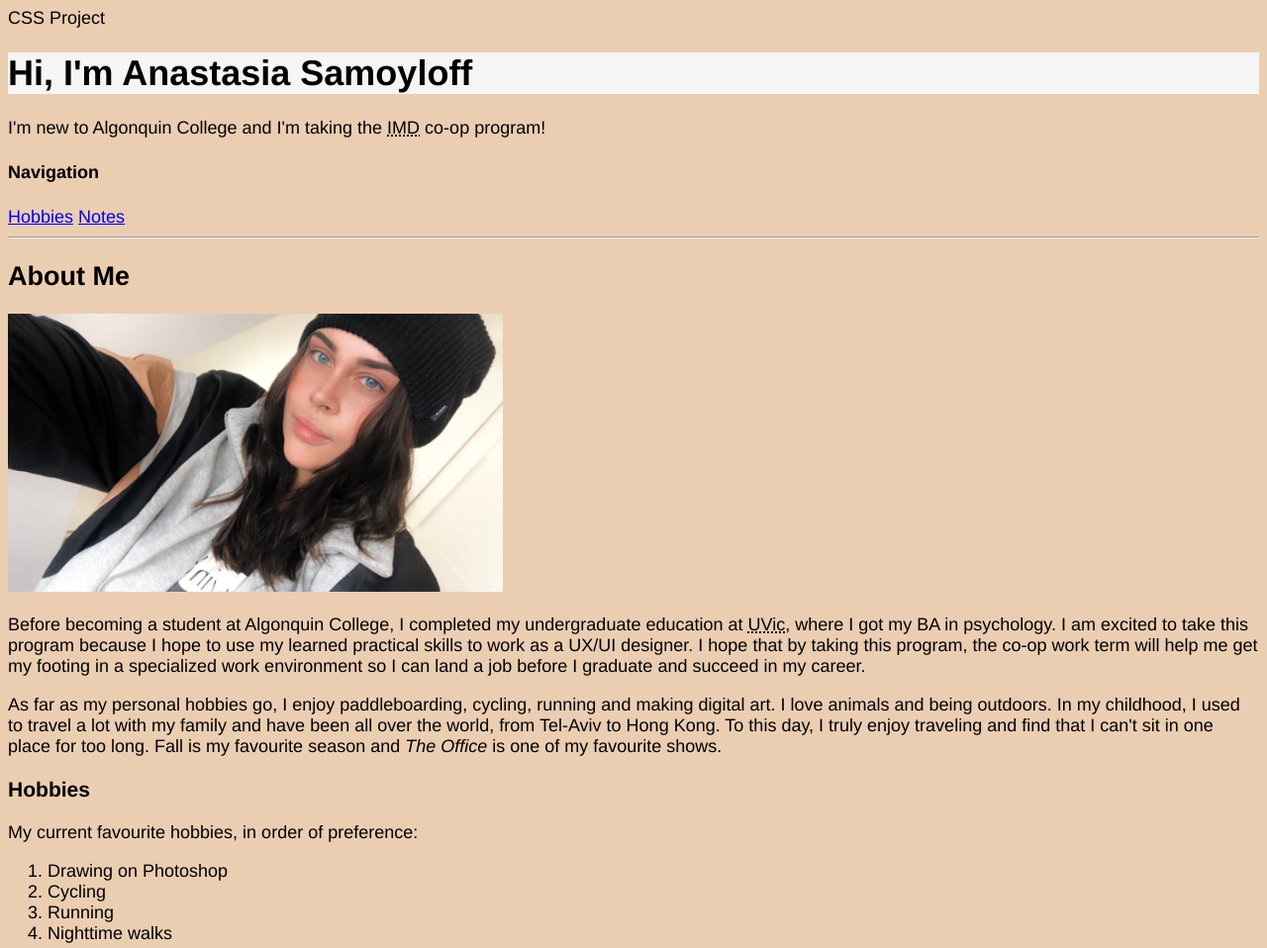
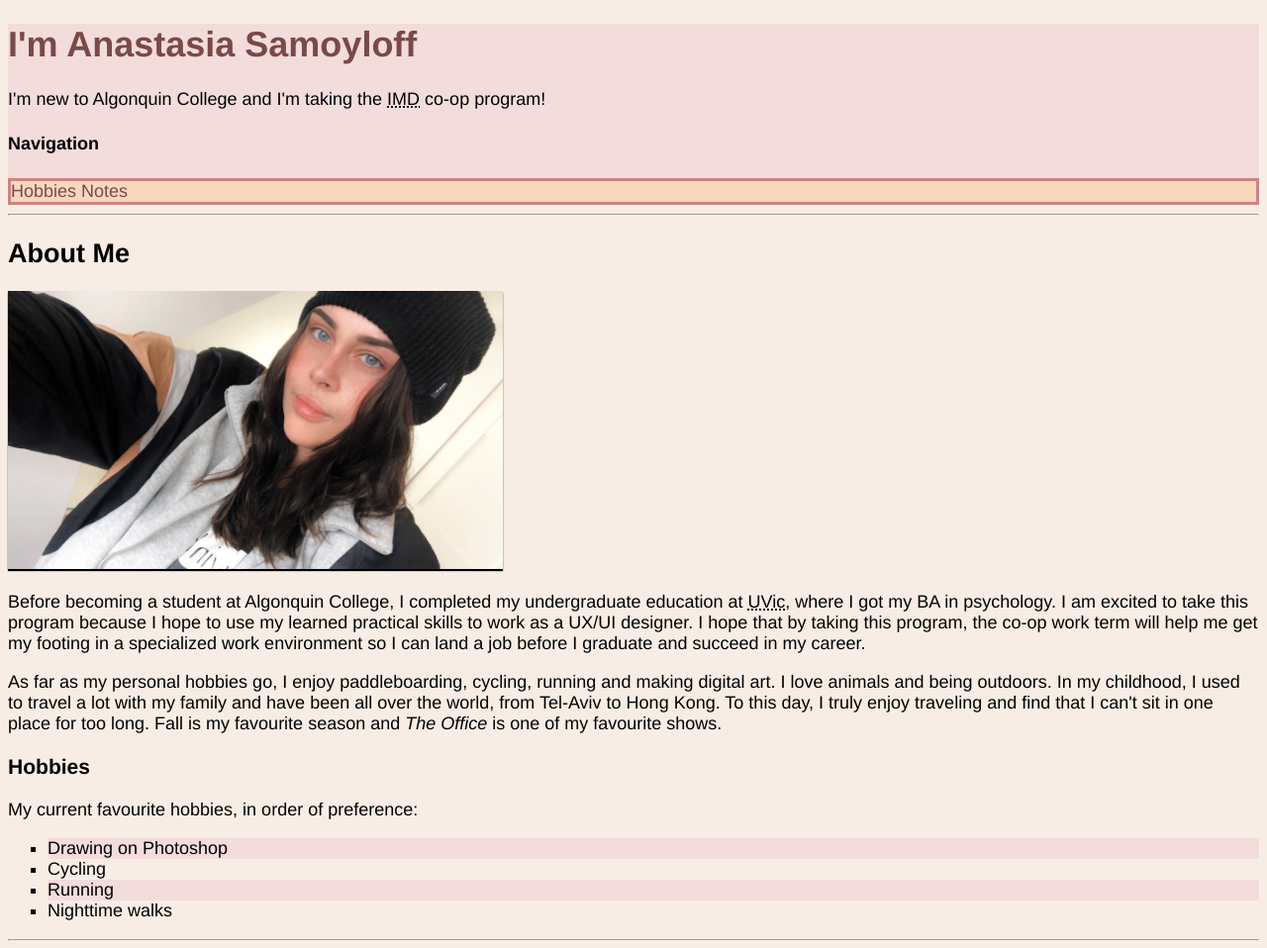
Before and after one commit to samo0018/samo0018.github.io, a plain HTML site: page html-assignment/index.html in a window 1280 px wide. Shown: the top 958 px of the page at 99% size. Drawn offline with Linux system fonts and the light colour scheme.

Commit message:
finished work

```diff
--- a/html-assignment/css/main.css
+++ b/html-assignment/css/main.css
@@ -1,16 +1,41 @@
-/* apply a BG color to the whole page (or the body tag) */
 
-body{
-    background-color:rgb(235, 205, 178);
-    /* changing the font family - always provide a list of fallbacks*/
+body {
+    background-color:rgb(248, 237, 228);
     font-family:'Helvetica', Arial, Helvetica, sans-serif;
     font-size: 18px;
 }
 
-h1, footer p{
-    background-color: whitesmoke;
+header, footer p {
+    background-color: rgb(243, 220, 220);
 }
 
-.site-title{
-    color:thistle;
+.site-title {
+    color:rgb(122, 73, 73);
 }
+
+#my-image {
+    box-shadow:0 2px 1px rgb(0, 0, 0)
+}
+
+li {
+    list-style-type: square;
+    }
+
+li:nth-child(2n-1){
+    background-color: rgb(243, 220, 220);
+}
+
+nav {
+    background-color: rgb(247, 215, 188);
+    border-style: solid;
+    border-color: rgb(204, 131, 131);
+}
+
+a {
+    color:rgb(122, 73, 73);
+    text-decoration: none;
+}
+
+a:hover{
+    background-color:peru;
+}
--- a/html-assignment/index.html
+++ b/html-assignment/index.html
@@ -1,11 +1,16 @@
 <!DOCTYPE html>
 <html lang="en">
 
+<head>
+    <meta charset="UTF-8">
+    <title> html-assignment </title>
+    <link href="css/main.css" rel="stylesheet">
+</head>
+
 <body>
 
-    <head>
-        <site-title> CSS Project </site-title>
-        <h1>Hi, I'm Anastasia Samoyloff</h1>
+    <header>
+        <h1 class="site-title"> I'm Anastasia Samoyloff </h1>
         <p>I'm new to Algonquin College and I'm taking the <abbr title="Interactive Media Design">IMD</abbr> co-op program! </p>
 
         <h4>Navigation</h4>
@@ -13,15 +18,14 @@
             <a href="#hobbies">Hobbies</a>
             <a href="notes.html" target="_blank">Notes</a>
         </nav>
-        <link href="css/main.css" rel="stylesheet">
-    </head>
+    </header>
 
     <hr>
 
     <main>
         <h2>About Me</h2>
 
-        <img src="images/self.jpg" alt="Photo of self" width="500" title="Me"/>
+        <img id="my-image" src="images/self.jpg" alt="Photo of self" width="500" title="Me"/>
 
          <p>
 
@@ -41,12 +45,12 @@
          <article id="hobbies">
             <h3>Hobbies</h3>
             <p> My current favourite hobbies, in order of preference:</p>
-            <ol>
+            <ul>
               <li>Drawing on Photoshop</li>
               <li>Cycling</li>
               <li>Running</li>
               <li>Nighttime walks</li>
-            </ol>
+            </ul>
           </article>
 
     <hr>
```
Also changed, not shown: html-assignment/notes.html (+9 -7 lines).
